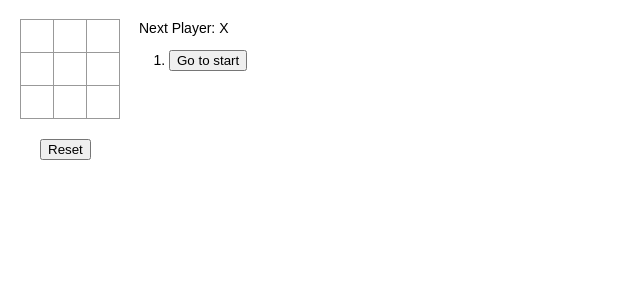
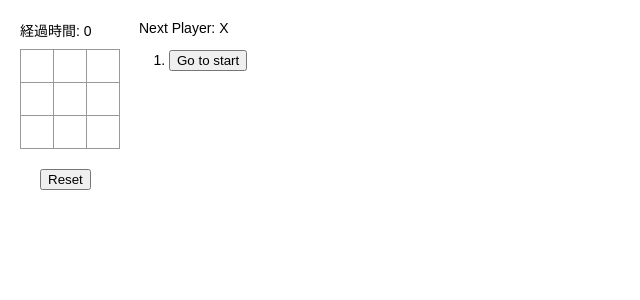
Before and after one commit to urugus/react-tutorial-app, a React (Create React App) app: page / in a window 1280 px wide. Shown: the top 300 px of the page, without its empty margins (0-640 px from the left). Built offline with nearby package versions, Linux system fonts and the light colour scheme.

Commit message:
add a timer by using useEffect

```diff
--- a/src/index.css
+++ b/src/index.css
@@ -50,5 +50,9 @@ ol, ul {
 }
 
 .reset-button {
-  margin: 20px
+  margin: 20px;
 }
+
+.timer {
+  margin-bottom: 10px;
+}
--- a/src/index.tsx
+++ b/src/index.tsx
@@ -1,4 +1,4 @@
-import { useState } from 'react';
+import { useEffect, useState } from 'react';
 import ReactDOM from 'react-dom';
 import './index.css';
 import { Repeat } from 'typescript-tuple';
@@ -60,6 +60,7 @@ type GameState = {
 }
 
 const Game = () => {
+  const [time, setTime] = useState(0)
   const [state, setState] = useState<GameState>({
     history: [
       {
@@ -72,9 +73,23 @@ const Game = () => {
 
   const current = state.history[state.stepNumber]
   const winner = calculateWinner(current.squares)
+  const isPlaying = !winner && state.stepNumber !== 0 && state.history.length !== 10
+
+  useEffect(() => {
+    let interval: number
+    if (isPlaying) {
+      interval = window.setInterval(() => {
+        setTime((prev) => prev + 1)
+      }, 1000)
+    }
+    return () => {
+      window.clearInterval(interval)
+    }
+  })
+
   let status: string
   if (winner) {
-    status = `WInner: ${winner}`
+    status = `Winner: ${winner}`
   } else {
     status = `Next Player: ${current.xIsNext ? 'X' : 'O'}`
   }
@@ -110,6 +125,9 @@ const Game = () => {
     }))
   }
 
+  const timer = (
+    <time>経過時間: {time}</time>
+  )
   const moves = state.history.map((step, move) => {
     const desc = move > 0 ? `Go to move #${move}` : 'Go to start'
     return (
@@ -119,14 +137,20 @@ const Game = () => {
     )
   })
 
+  const resetState = () => {
+    setTime(0)
+    window.location.reload()
+  }
+
   const reset = (
-    <button onClick={( () => window.location.reload() )}>Reset</button>
+    <button onClick={resetState}>Reset</button>
   )
 
 
   return (
     <div className="game">
       <div className="game-board">
+        <div className="timer">{timer}</div>
         <Board squares={current.squares} onClick={handleClick} />
         <div className="reset-button">{reset}</div>
       </div>
```
